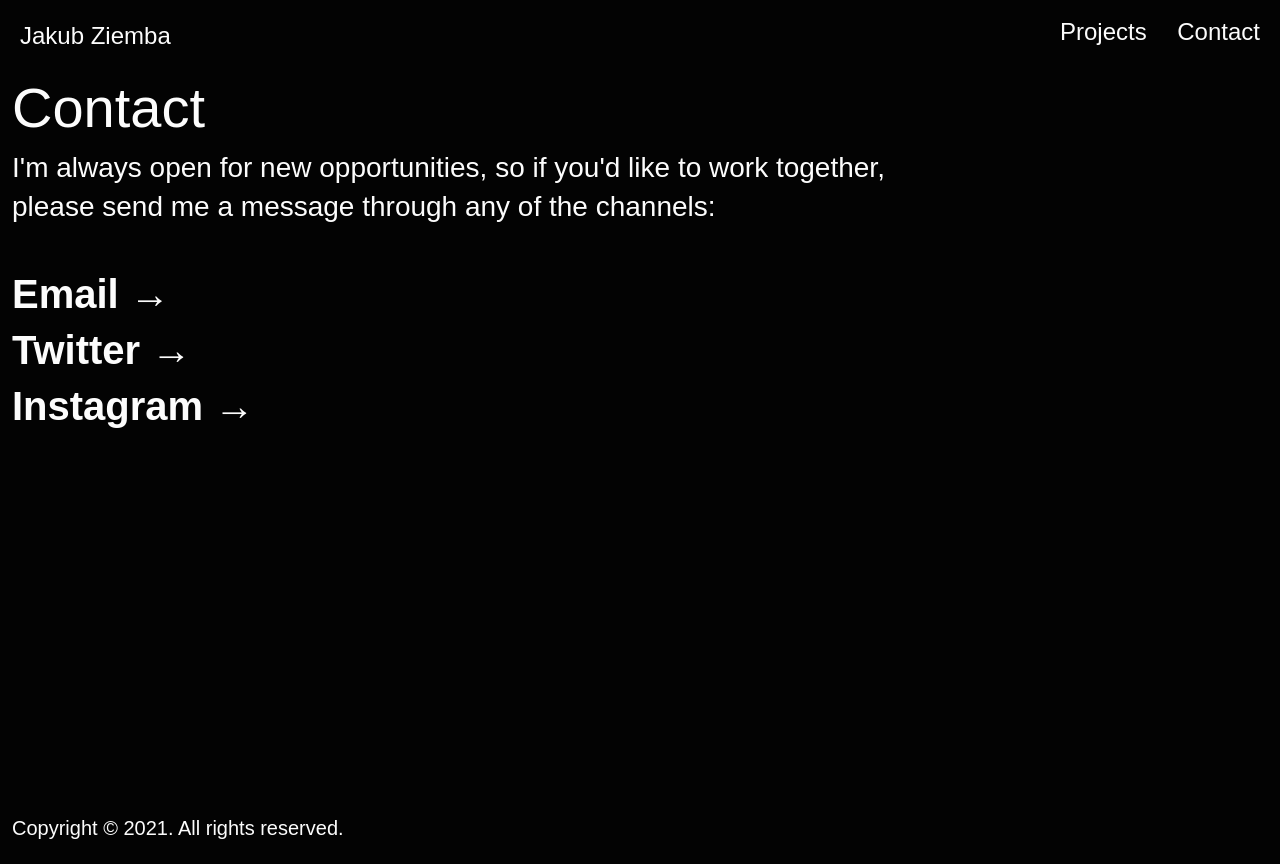
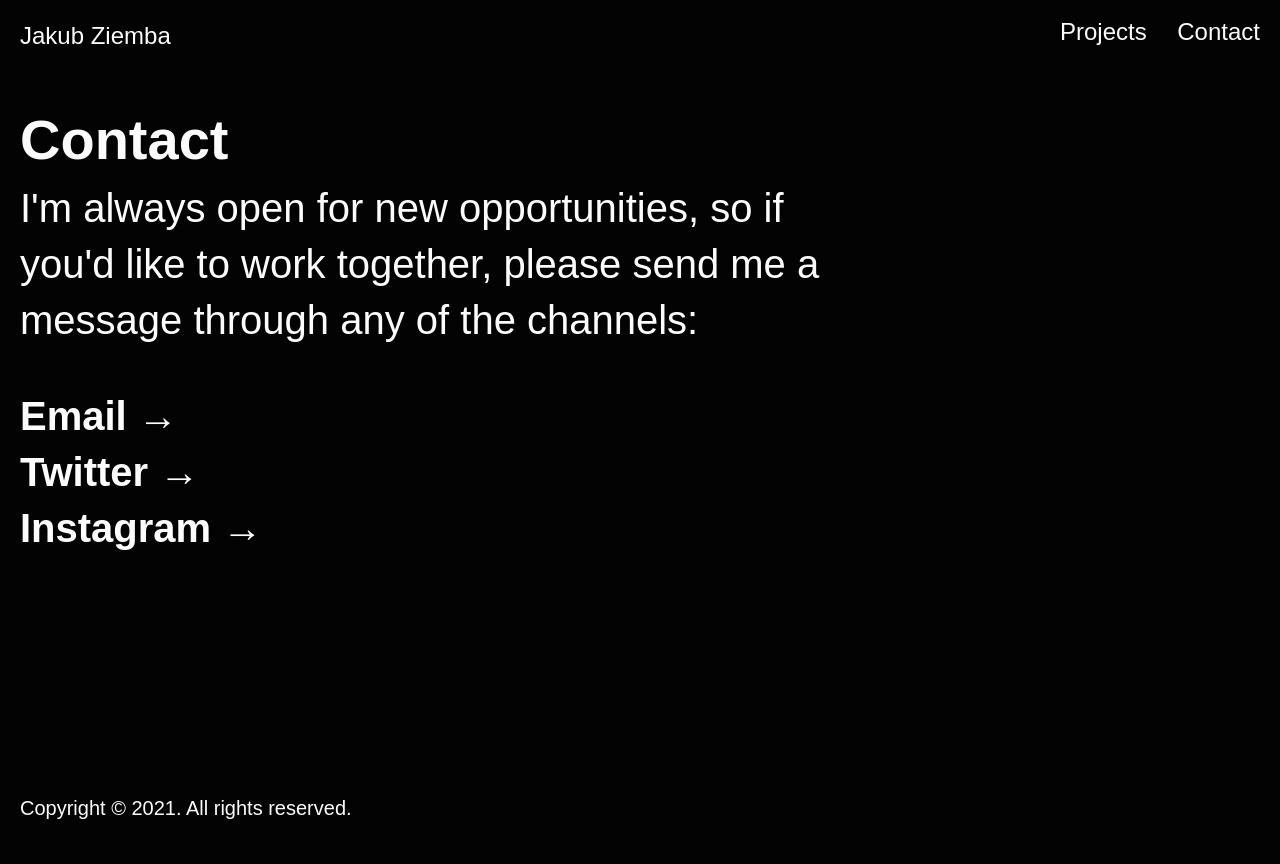
Before and after one commit to jakubziemba/my-portfolio, a Gatsby site: page /contact in a window 1280 px wide. Built offline with nearby package versions, Linux system fonts and the light colour scheme; Gatsby itself is replaced by a stand-in of ours.

Commit message:
Add media queries

```diff
--- a/src/components/Layout.js
+++ b/src/components/Layout.js
@@ -21,7 +21,11 @@ const Layout = ({ children }) => {
 
 const Main = styled.main`
   padding: 0rem 0.75rem;
-  min-height: 80vh;
+  min-height: calc(93vh - 9.75rem);
+
+  @media (min-width: 768px) {
+    padding: 0 1.25rem;
+  }
 `
 
 export default Layout
--- a/src/components/page-elements/Footer.js
+++ b/src/components/page-elements/Footer.js
@@ -23,6 +23,10 @@ const StyledFooter = styled.footer`
   .copy {
     font-size: 1.25rem;
   }
+
+  @media (min-width: 768px) {
+    padding: 0.75rem 1.25rem 1.5rem;
+  }
 `
 
 export default Footer
--- a/src/styled/index.js
+++ b/src/styled/index.js
@@ -5,6 +5,10 @@ export const Wrapper = styled.div`
   flex-direction: column;
   width: 100%;
   margin: 0;
+
+  @media (min-width: 768px) {
+    margin-top: 2rem;
+  }
 `
 
 export const Title = styled.h1`
@@ -15,6 +19,7 @@ export const Title = styled.h1`
 
   @media (min-width: 768px) {
     font-size: 3.5rem;
+    font-weight: 700;
   }
 `
 
@@ -39,6 +44,11 @@ export const Description = styled.div`
 
   @media (min-width: 768px) {
     max-width: 70%;
+
+    p {
+      font-size: ${({ theme }) => theme.fontSize.xllg};
+      margin-bottom: 1rem;
+    }
   }
 `
 
@@ -48,6 +58,12 @@ export const ProjectDescription = styled(Description)`
   p {
     font-size: ${({ theme }) => theme.fontSize.mdsm};
     margin-bottom: 1.25rem;
+  }
+
+  @media (min-width: 768px) {
+    p {
+      font-size: ${({ theme }) => theme.fontSize.lg};
+    }
   }
 `
 
@@ -61,4 +77,8 @@ export const Link = styled.a`
   font-weight: bold;
   margin-right: 1rem;
   position: relative;
+
+  @media (min-width: 768px) {
+    font-size: ${({ theme }) => theme.fontSize.mdsm};
+  }
 `
```
